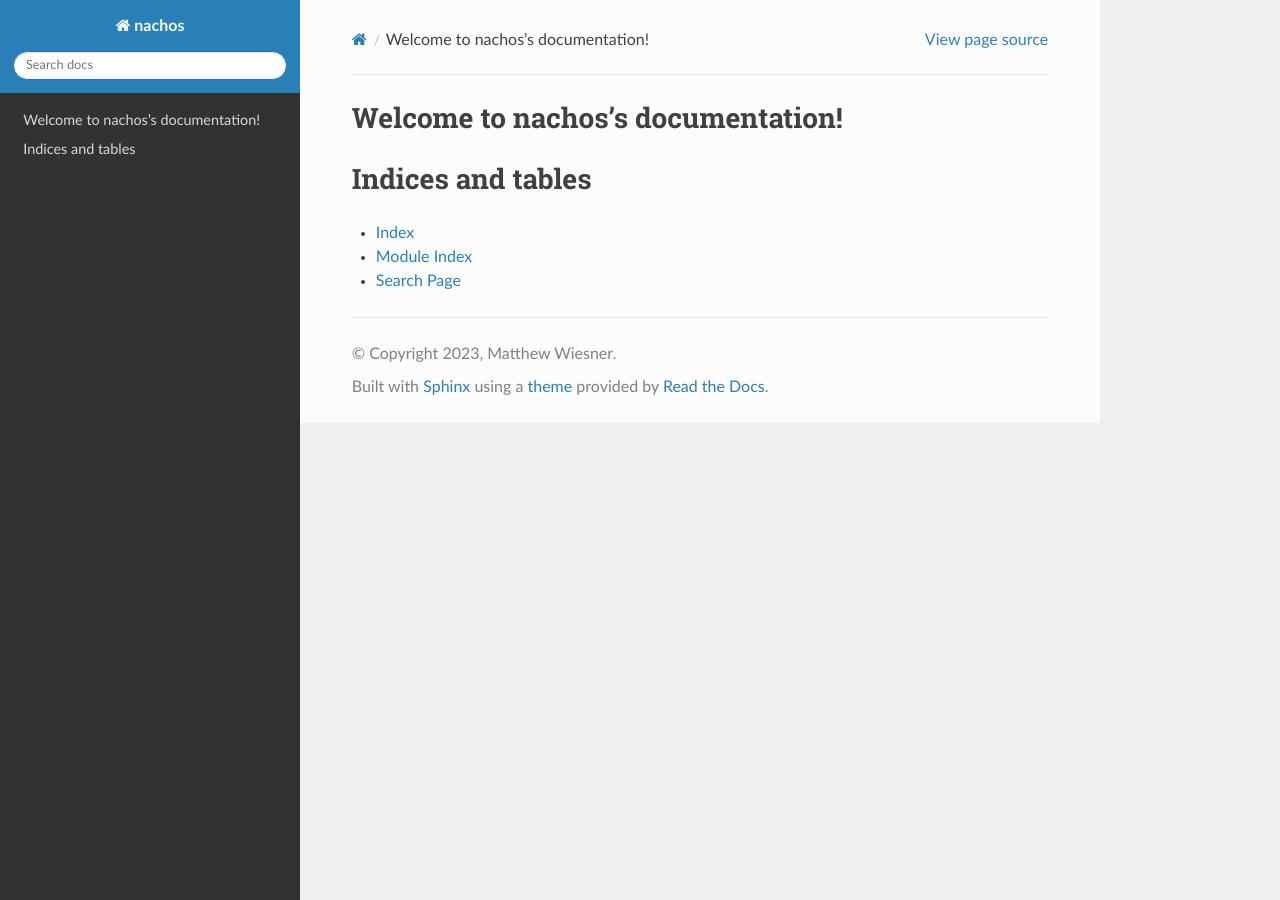
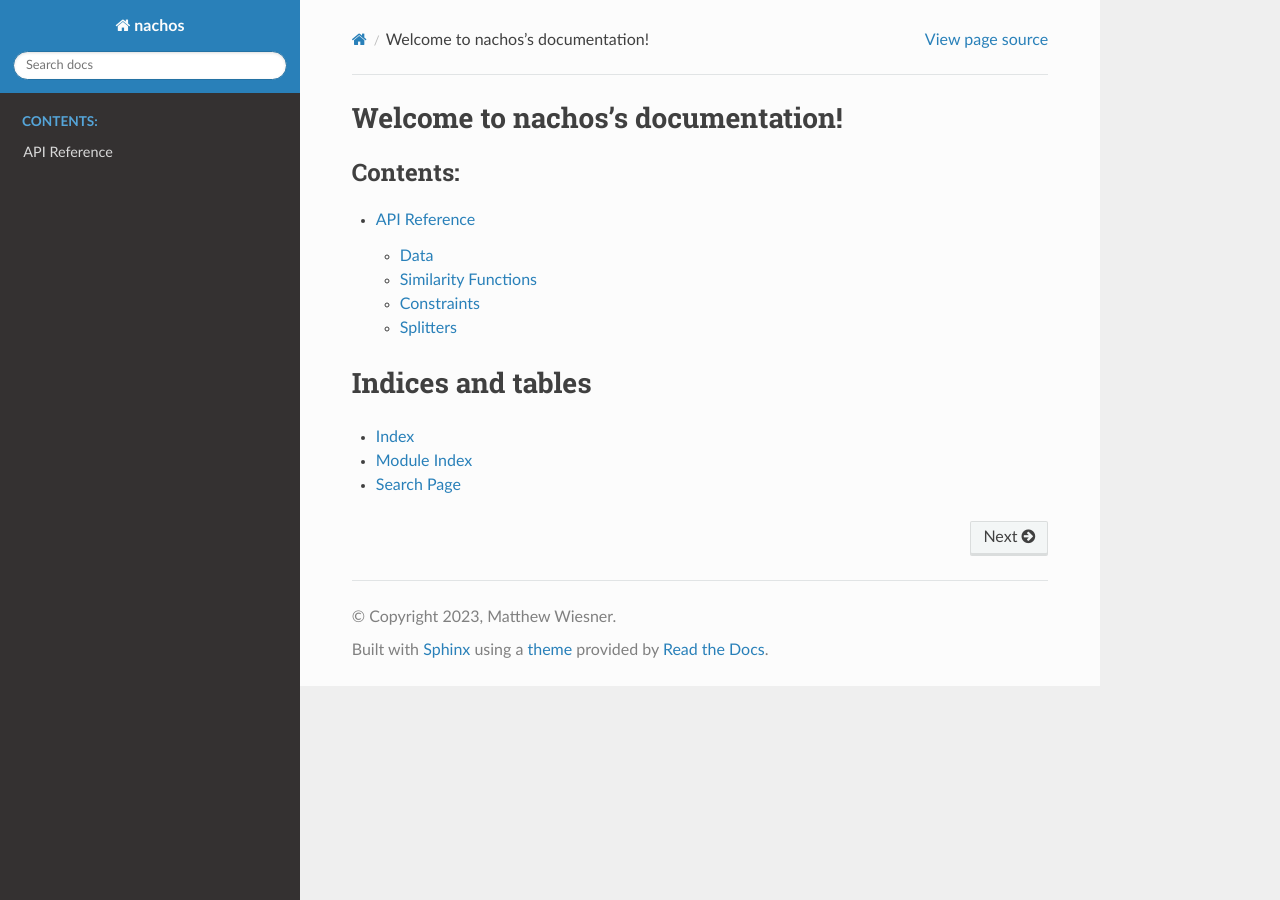
Before and after one commit to m-wiesner/nachos, a Sphinx documentation site: the page built from docs/index.rst, in a window 1280 px wide. Built offline with Sphinx 7.4.7 and the Read the Docs theme 2.0.0, drawn with Linux system fonts in a browser that asks for light colours; part of the change alters nothing that is shown.

```diff
--- /dev/null
+++ b/docs/api.rst
@@ -0,0 +1,43 @@
+API Reference
+=============
+
+This page contains a comprehensive list of all classes and functions within `nachos`.
+
+Data
+-------------------
+
+Data structures used for describing a dataset.
+
+.. automodule:: nachos.data
+  :members:
+  :inherited-members:
+
+
+Similarity Functions
+-------------------
+
+Definitions of similarity between data instances (records)
+
+.. automodule:: nachos.similarity_functions
+  :members:
+  :inherited-members:
+
+
+Constraints
+----------------
+
+Definitions of the constraints to obey when splitting the dataset
+
+.. automodule:: nachos.constraints
+  :members:
+  :inherited-members:
+
+
+Splitters
+-----------------
+
+Definitions of the splitters used for splitting a dataset
+
+.. automodule:: nachos.splitters
+  :members:
+  :inherited-members:
--- a/docs/conf.py
+++ b/docs/conf.py
@@ -31,10 +31,10 @@ release = '0.0.1'
 # extensions coming with Sphinx (named 'sphinx.ext.*') or your custom
 # ones.
 extensions = [
-   'autoapi.extension',
+    'sphinx.ext.autodoc',
 ]
 
-autoapi_dirs = ['../nachos']
+#autoapi_dirs = ['../nachos']
 
 # Add any paths that contain templates here, relative to this directory.
 templates_path = ['_templates']
--- a/docs/index.rst
+++ b/docs/index.rst
@@ -10,6 +10,7 @@ Welcome to nachos's documentation!
    :maxdepth: 2
    :caption: Contents:
 
+   api.rst
 
 
 Indices and tables
```
